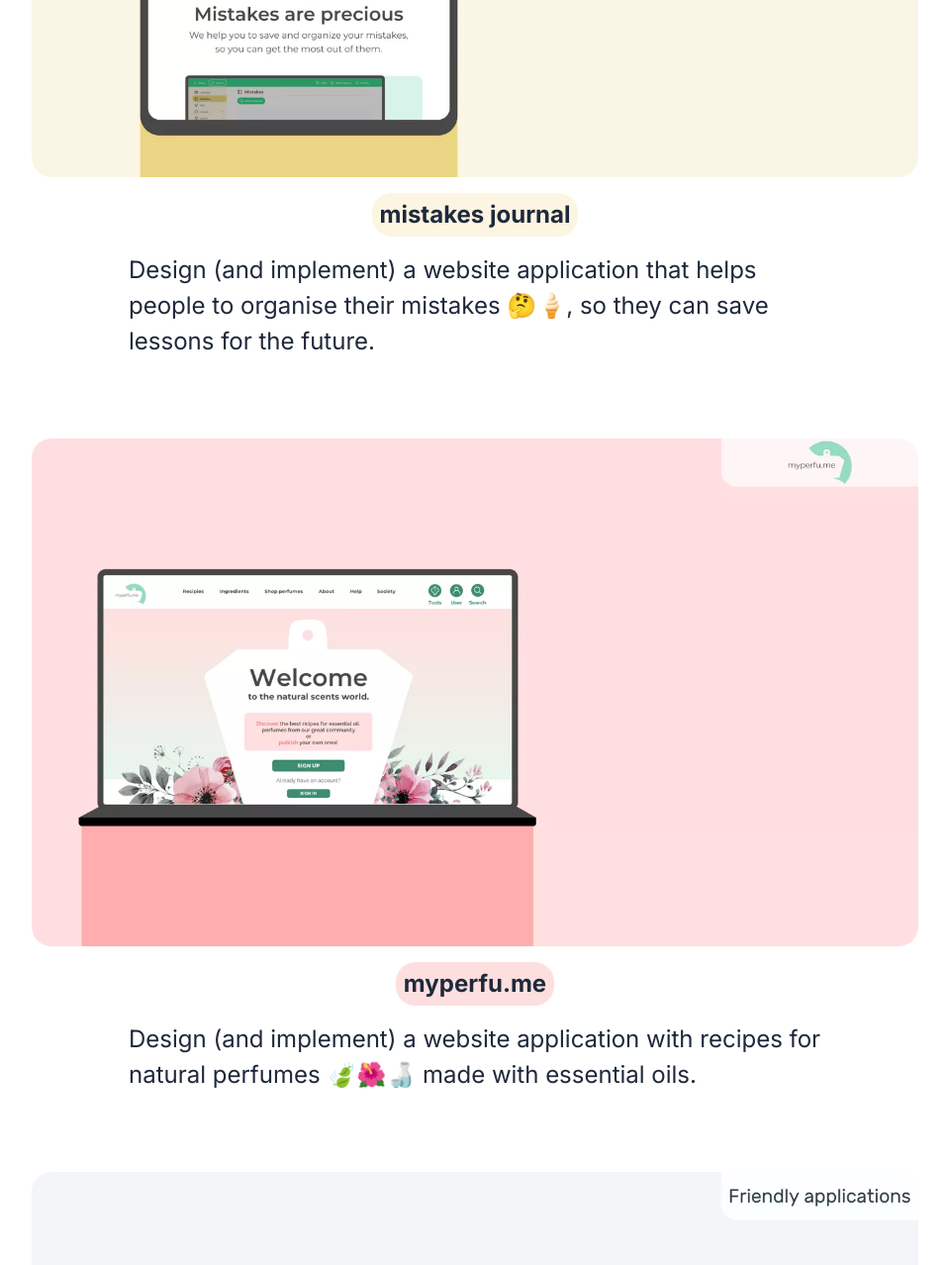
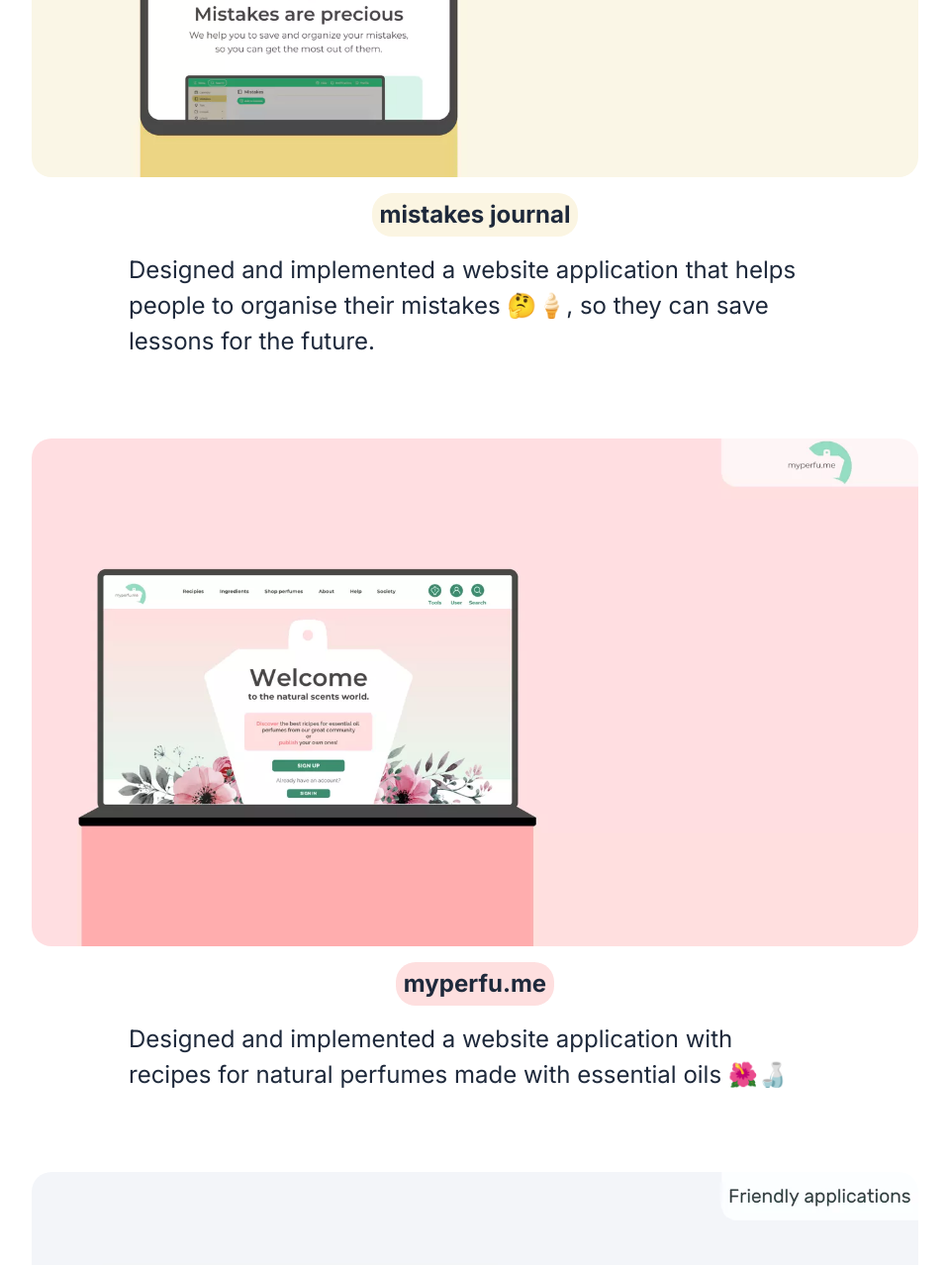
Before and after one commit to spietkun/ux-portfolio, a website built with Parcel: page index.html in a window 1280 px wide. Shown: the part 1098-2376 px from the top of the page at 99% size, without its empty margins (160-1119 px from the left). Built offline with nearby package versions, Linux system fonts and the light colour scheme.

Commit message:
Update index.html
Changed project descriptions (removed ())

```diff
--- a/index.html
+++ b/index.html
@@ -210,9 +210,7 @@
             </div>
             <h2 class="index-text07"><span>mistakes journal</span></h2>
             <h2 class="index-text09">
-              Design (and implement) a website application that helps people to
-              organise their mistakes 🤔🍦, so they can save lessons for the
-              future.
+              Designed and implemented a website application that helps people to organise their mistakes 🤔🍦, so they can save lessons for the future.
             </h2>
           </div>
         </a>
@@ -229,7 +227,7 @@
             <h2 class="index-text10"><span>myperfu.me</span></h2>
             <h2 class="index-text12">
 				<span class="index-text13">
-					Design (and implement) a website application with recipes for natural perfumes 🍃🌺🍶 made with essential oils.
+					Designed and implemented a website application with recipes for natural perfumes made with essential oils 🌺🍶
 				</span>
 			</h2>
           </div>
```
